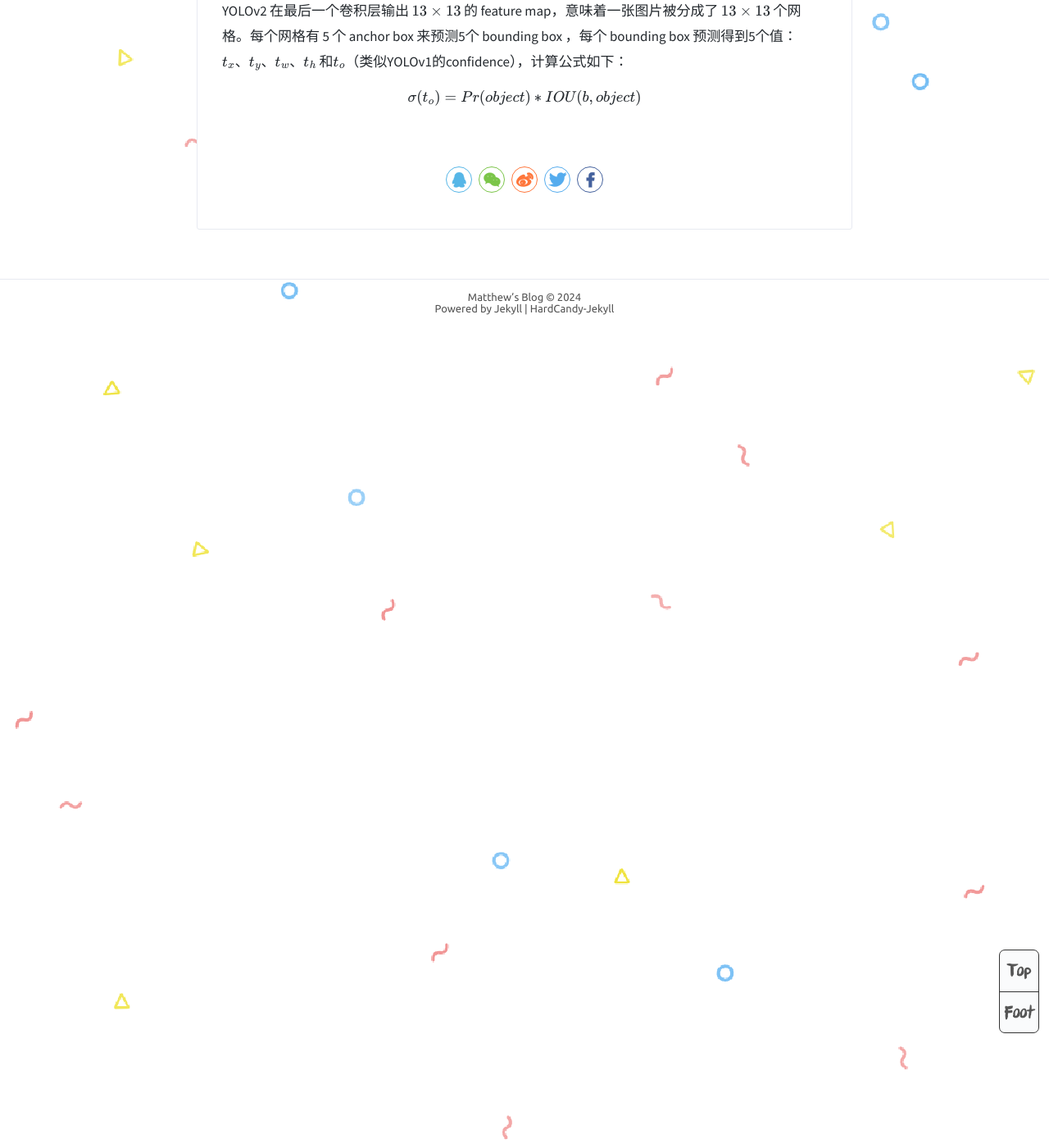
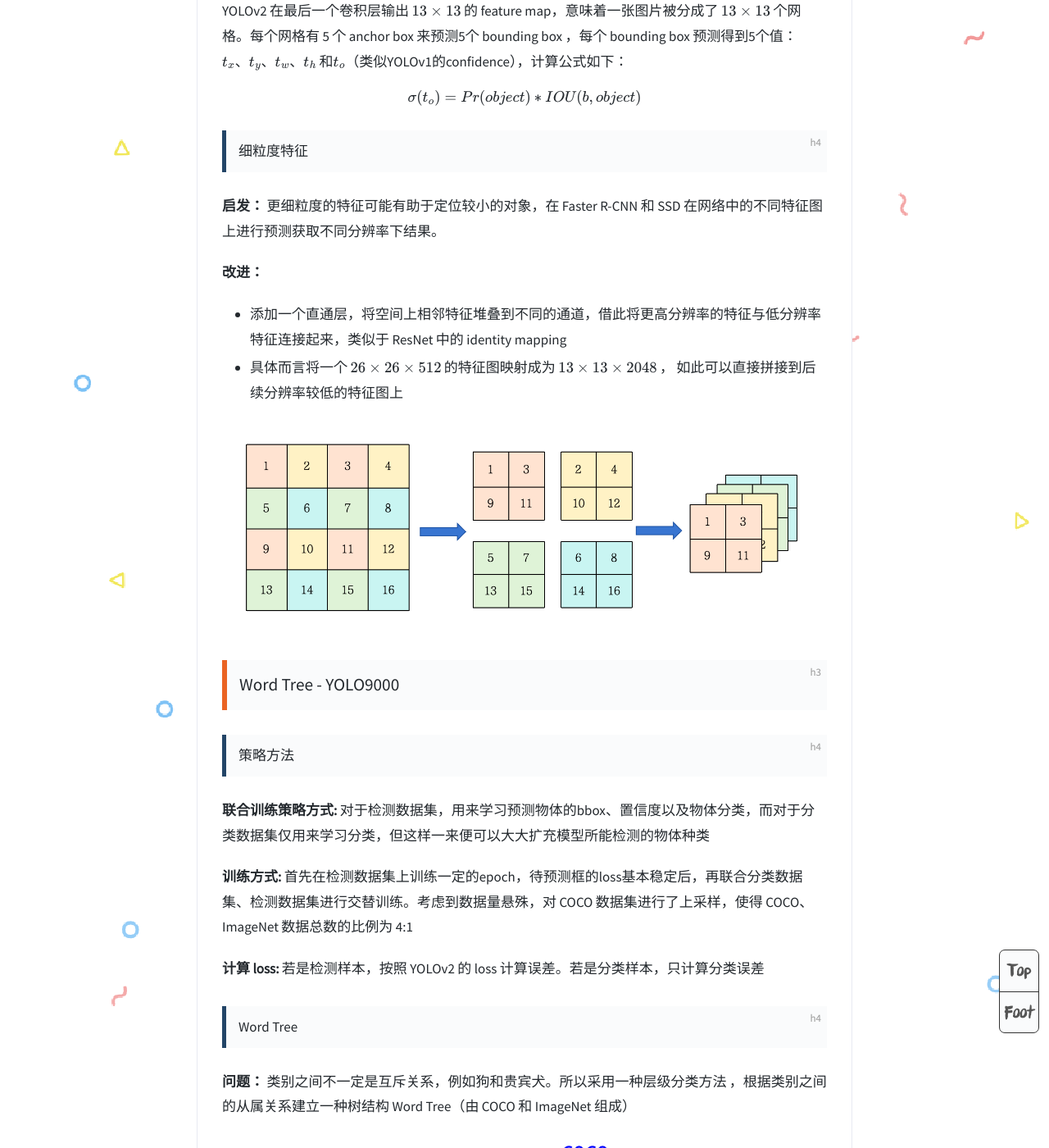
Before and after one commit to MatthewMaxy/MatthewMaxy.github.io, a Jekyll site: the page built from _posts/2024-04-11-Yolo.md, in a window 1280 px wide and 1400 px high, scrolled down 9201 px. Shown: the whole window at 82% size. Built offline with Jekyll 4.4.1, drawn with Linux system fonts in a browser that asks for light colours; formulas are drawn with MathJax 3; comment, search, counter and statistics services are not loaded; some of the changed text lies outside the part shown.

Commit message:
update config

```diff
--- a/_posts/2024-04-11-Yolo.md
+++ b/_posts/2024-04-11-Yolo.md
@@ -169,3 +169,42 @@ $$ d(box, centroid) = 1 − IOU(box, centroid)$$
 YOLOv2 在最后一个卷积层输出 $13 \times 13$ 的 feature map，意味着一张图片被分成了 $13 \times 13$ 个网格。每个网格有 5 个 anchor box 来预测5个 bounding box ，每个 bounding box 预测得到5个值：$t_x、t_y、t_w、t_h$ 和$t_o$（类似YOLOv1的confidence），计算公式如下：
 
 $$ \sigma(t_o) = Pr(object) * IOU (b, object)$$
+
+#### 细粒度特征
+
+**启发：** 更细粒度的特征可能有助于定位较小的对象，在 Faster R-CNN 和 SSD 在网络中的不同特征图上进行预测获取不同分辨率下结果。
+
+**改进：**
+
++ 添加一个直通层，将空间上相邻特征堆叠到不同的通道，借此将更高分辨率的特征与低分辨率特征连接起来，类似于 ResNet 中的 identity mapping
++ 具体而言将一个 $26 \times 26 \times 512$ 的特征图映射成为 $13 \times 13 \times 2048$ ， 如此可以直接拼接到后续分辨率较低的特征图上
+
+![Feature map](/assets/Blogs/Yolo/Yolov2-5.png)
+
+### Word Tree - YOLO9000
+
+#### 策略方法
+
+**联合训练策略方式:** 对于检测数据集，用来学习预测物体的bbox、置信度以及物体分类，而对于分类数据集仅用来学习分类，但这样一来便可以大大扩充模型所能检测的物体种类
+
+**训练方式:** 首先在检测数据集上训练一定的epoch，待预测框的loss基本稳定后，再联合分类数据集、检测数据集进行交替训练。考虑到数据量悬殊，对 COCO 数据集进行了上采样，使得 COCO、ImageNet 数据总数的比例为 4:1
+
+**计算 loss:** 若是检测样本，按照 YOLOv2 的 loss 计算误差。若是分类样本，只计算分类误差
+
+#### Word Tree
+
+**问题：** 类别之间不一定是互斥关系，例如狗和贵宾犬。所以采用一种层级分类方法 ，根据类别之间的从属关系建立一种树结构 Word Tree（由 COCO 和 ImageNet 组成）
+
+![Word Tree](/assets/Blogs/Yolo/Yolov2-6.png)
+
+**基本步骤：**
+
+所有的类别都在根下，从 WordTree 中提取了 ImageNet-1k 数据集对应节点，并将所有中间节点添加到其中，此时标签空间从 1000 扩展到 1369，并将其称为WordTree-1k。注意此时 Darknet-19 的输出层大小变为1369
+
+![Word Tree](/assets/Blogs/Yolo/Yolov2-7.png)
+
+Word Tree 的根节点为 physical object，每个节点的子节点都是属于同一个子类，在进行 $Softmax(·)$ 时，不对所有类别进行，而是对同一层级的类别进行操作。如上图，对同一个颜色 (即同一层级) 的类别进行 $Softmax$
+
+在进行预测时，会从根结点向下遍历，每一层级选取机率最高的子节点，并计算该节点至根节点的所有条件机率之积。当该条件机率之积小于某个阈值时停止，以当前节点表示预测的类别。例如可以按如下方法计算一张图片是 Norfolk terrier 的概率：
+
+$$Pr(Norfolk terrier) = Pr(Norfolk terrier &#124; terrier) * Pr(terrier &#124; hunting dog)* \cdots * Pr(mammal|Pranimal) * Pr(animal &#124; physical object)$$
```
Also changed, not shown: assets/Blogs/Yolo/Yolov2-5.png (added), assets/Blogs/Yolo/Yolov2-6.png (added), assets/Blogs/Yolo/Yolov2-7.png (added), screenshot/1.png (deleted), screenshot/10.png (deleted), screenshot/2.png (deleted), screenshot/3.png (deleted), screenshot/4.png (deleted), screenshot/5.png (deleted), screenshot/6.png (deleted), screenshot/7.png (deleted), screenshot/8.png (deleted), screenshot/9.png (deleted), screenshot/sns-icon.png (deleted), 1 more files.
